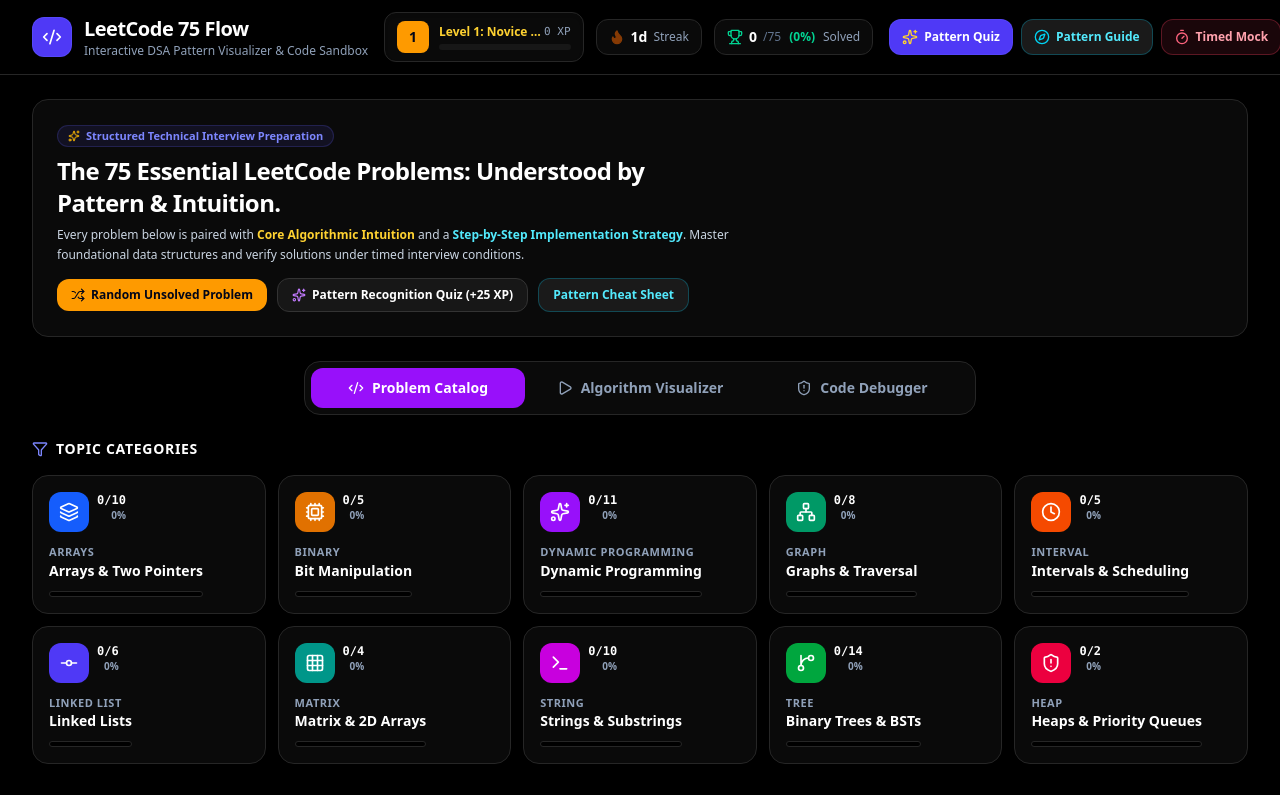
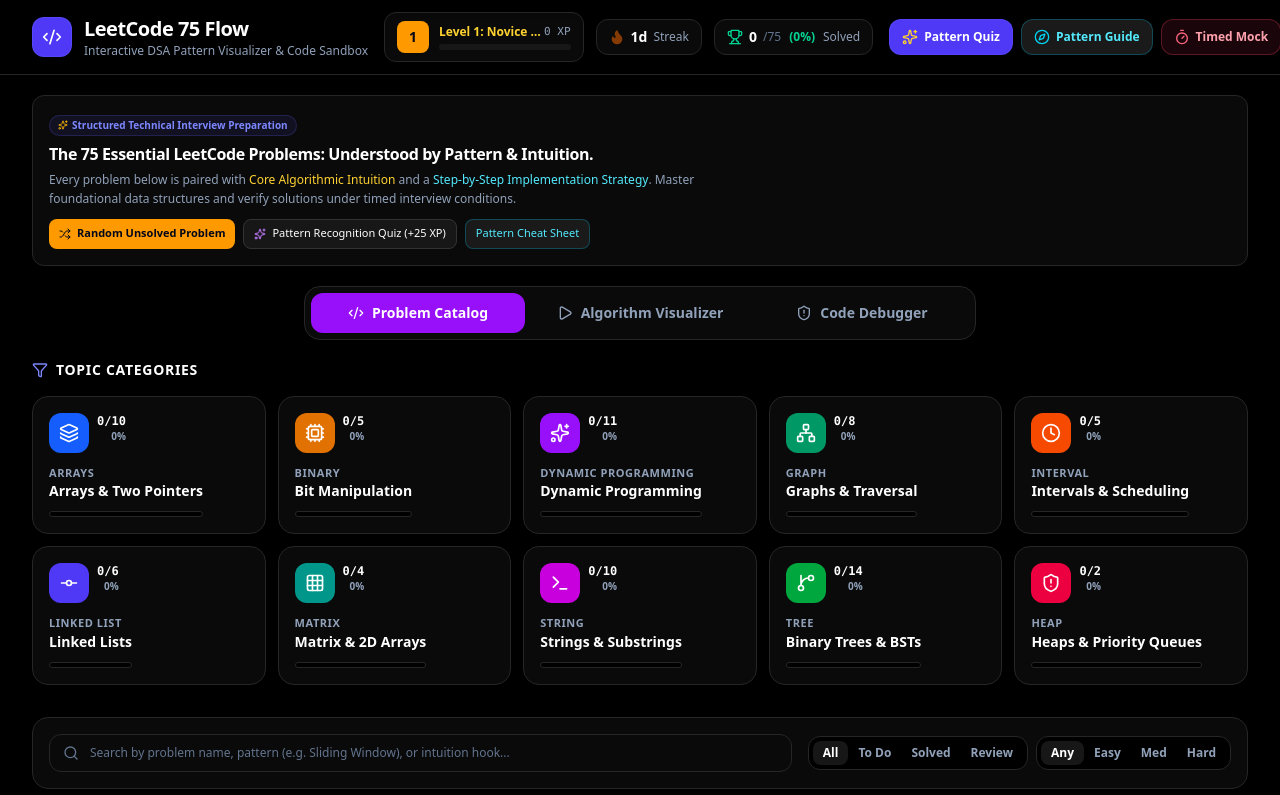
Before and after one commit to owaisnaim/blind75-interactive-ui, a React (Vite) app: page / in a window 1280 px wide. Shown: the top 795 px of the page. Built offline with nearby package versions, Linux system fonts and the light colour scheme.

Commit message:
style: further compact hero banner and button elements

```diff
--- a/src/App.tsx
+++ b/src/App.tsx
@@ -195,27 +195,27 @@
       />
 
       {/* Main Container */}
-      <main className="flex-1 max-w-7xl w-full mx-auto px-4 lg:px-8 py-6 space-y-6">
+      <main className="flex-1 max-w-7xl w-full mx-auto px-4 lg:px-8 py-4 sm:py-5 space-y-4 sm:space-y-5">
         {/* Hero Banner / Quick Pitch */}
-        <div className="relative rounded-2xl p-4 sm:p-5 md:p-6 bg-slate-900 border border-slate-800 shadow-sm overflow-hidden text-left">
+        <div className="relative rounded-xl p-3 sm:p-4 bg-slate-900/90 border border-slate-800 shadow-sm overflow-hidden text-left">
           <div className="relative z-10 max-w-2xl">
-            <div className="inline-flex items-center gap-1.5 px-2.5 py-0.5 rounded-full bg-indigo-500/10 text-indigo-400 border border-indigo-500/20 text-[11px] font-semibold mb-2">
-              <Sparkles className="w-3 h-3 text-amber-400 shrink-0" />
+            <div className="inline-flex items-center gap-1 px-2 py-0.5 rounded-full bg-indigo-500/10 text-indigo-400 border border-indigo-500/20 text-[10px] font-semibold mb-1.5">
+              <Sparkles className="w-2.5 h-2.5 text-amber-400 shrink-0" />
               Structured Technical Interview Preparation
             </div>
-            <h2 className="text-lg sm:text-xl md:text-2xl font-black text-white tracking-tight mb-1.5">
+            <h2 className="text-sm sm:text-base font-bold text-white tracking-tight mb-1">
               The 75 Essential LeetCode Problems: Understood by Pattern & Intuition.
             </h2>
-            <p className="text-xs text-slate-300 leading-relaxed mb-3.5">
-              Every problem below is paired with <span className="text-amber-300 font-semibold">Core Algorithmic Intuition</span> and a <span className="text-cyan-300 font-semibold">Step-by-Step Implementation Strategy</span>. Master foundational data structures and verify solutions under timed interview conditions.
+            <p className="text-[11px] sm:text-xs text-slate-400 leading-relaxed mb-2.5">
+              Every problem below is paired with <span className="text-amber-300 font-medium">Core Algorithmic Intuition</span> and a <span className="text-cyan-300 font-medium">Step-by-Step Implementation Strategy</span>. Master foundational data structures and verify solutions under timed interview conditions.
             </p>
 
-            <div className="flex flex-wrap items-center gap-2 sm:gap-2.5">
+            <div className="flex flex-wrap items-center gap-1.5 sm:gap-2">
               <button
                 onClick={handleRandomUnsolved}
-                className="flex items-center gap-1.5 px-3 py-1.5 sm:px-3.5 sm:py-2 rounded-xl bg-amber-500 hover:bg-amber-400 text-slate-950 font-bold text-xs shadow-sm transition-all hover:scale-105 active:scale-95 cursor-pointer"
+                className="h-7 sm:h-7.5 flex items-center gap-1.5 px-2.5 py-1 rounded-lg bg-amber-500 hover:bg-amber-400 text-slate-950 font-bold text-[11px] shadow-sm transition-all hover:scale-105 active:scale-95 cursor-pointer shrink-0"
               >
-                <Shuffle className="w-3.5 h-3.5 shrink-0" />
+                <Shuffle className="w-3 h-3 shrink-0" />
                 Random Unsolved Problem
               </button>
 
@@ -224,9 +224,9 @@
                   sound.playClick();
                   setIsQuizOpen(true);
                 }}
-                className="flex items-center gap-1.5 px-3 py-1.5 sm:px-3.5 sm:py-2 rounded-xl bg-slate-800 hover:bg-slate-700 text-white font-semibold text-xs border border-slate-700 transition-all cursor-pointer"
+                className="h-7 sm:h-7.5 flex items-center gap-1.5 px-2.5 py-1 rounded-lg bg-slate-800 hover:bg-slate-700 text-white font-medium text-[11px] border border-slate-700 transition-all cursor-pointer shrink-0"
               >
-                <Sparkles className="w-3.5 h-3.5 text-purple-400 shrink-0" />
+                <Sparkles className="w-3 h-3 text-purple-400 shrink-0" />
                 Pattern Recognition Quiz (+25 XP)
               </button>
 
@@ -235,7 +235,7 @@
                   sound.playClick();
                   setIsDecisionTreeOpen(true);
                 }}
-                className="flex items-center gap-1.5 px-3 py-1.5 sm:px-3.5 sm:py-2 rounded-xl bg-slate-800/80 hover:bg-slate-700 text-cyan-300 font-semibold text-xs border border-cyan-500/30 transition-all cursor-pointer"
+                className="h-7 sm:h-7.5 flex items-center gap-1.5 px-2.5 py-1 rounded-lg bg-slate-800/80 hover:bg-slate-700 text-cyan-300 font-medium text-[11px] border border-cyan-500/30 transition-all cursor-pointer shrink-0"
               >
                 Pattern Cheat Sheet
               </button>
```
